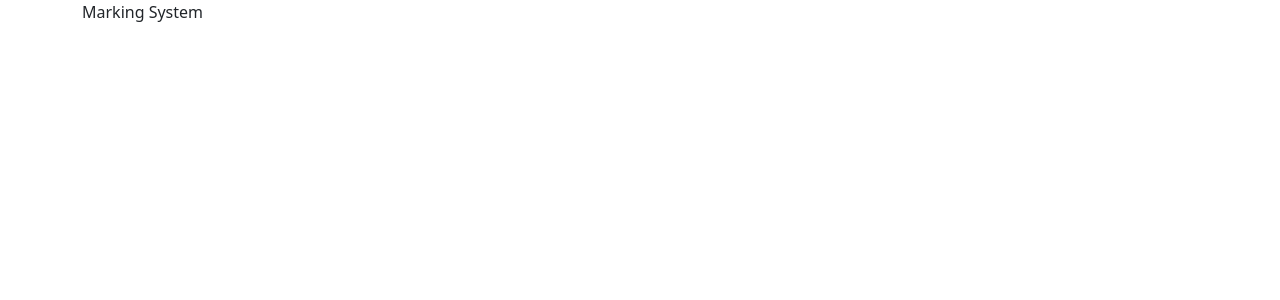
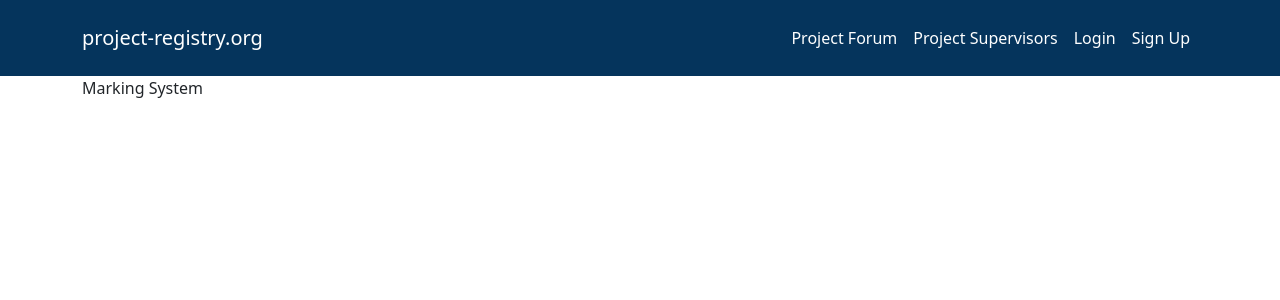
Before and after one commit to Appromode/front-end, a Next.js app: page / in a window 1280 px wide. Shown: the top 300 px of the page. Built offline with nearby package versions, Linux system fonts and the light colour scheme.

Commit message:
Updated default application component to use navigation which will be rendered on every page

```diff
--- a/pages/_app.tsx
+++ b/pages/_app.tsx
@@ -1,5 +1,13 @@
-import App from 'next/app';
+import React, { FC } from 'react';
+import type { AppProps } from 'next/app';
+import 'bootstrap/dist/css/bootstrap.min.css';
+import Navigation from '../components/Navigation';
 
-import 'bootstrap/dist/css/bootstrap.min.css';
+const Application:FC<AppProps> = ({ Component, pageProps }) => (
+  <>
+    <Navigation />
+    <Component {...pageProps} />
+  </>
+);
 
-export default App;
+export default Application;
```
